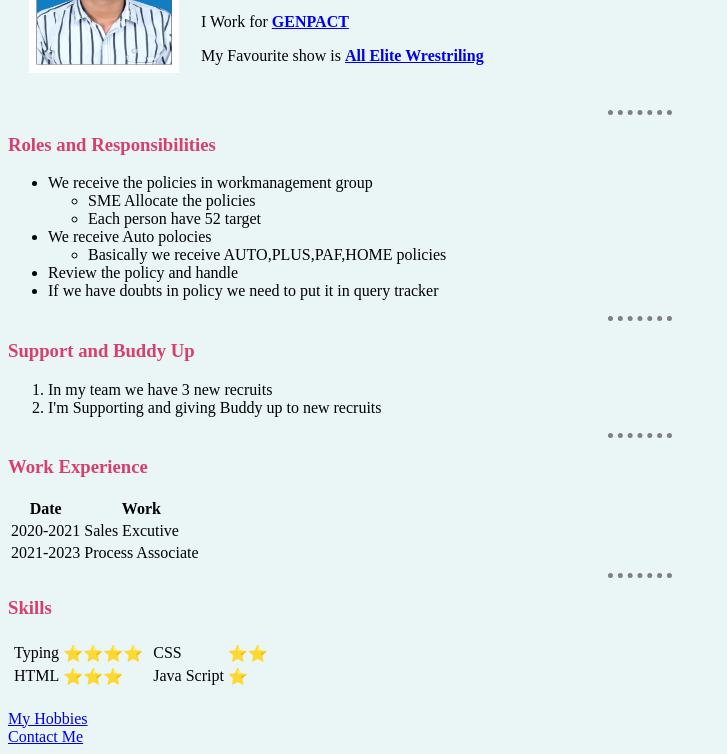
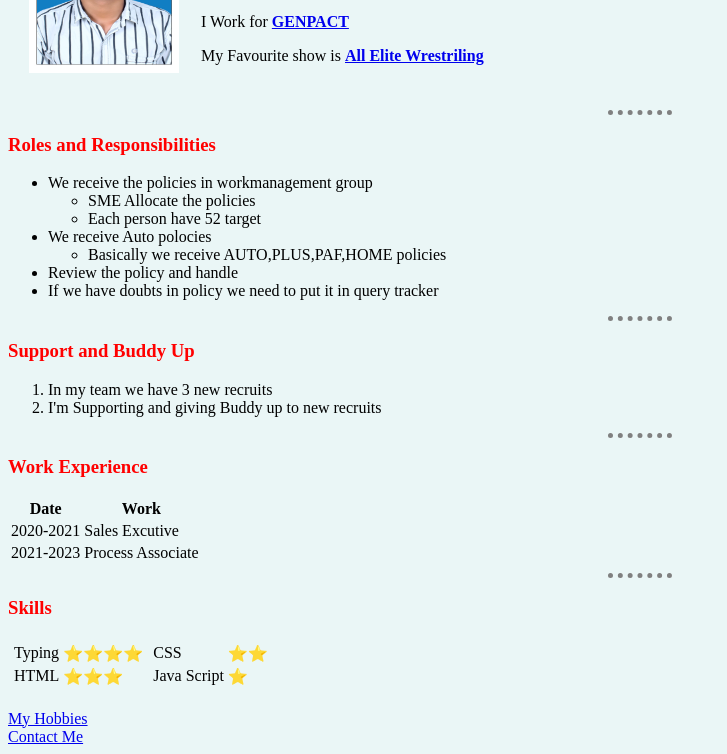
Before and after one commit to Srikanthp0203/CV, a plain HTML site: page index.html in a window 1280 px wide. Shown: the part 130-884 px from the top of the page, without its empty margins (0-727 px from the left). Drawn offline with Linux system fonts and the light colour scheme.

Commit message:
change cheading color again

```diff
--- a/style.css
+++ b/style.css
@@ -12,5 +12,5 @@ h1 {
   color: #940ddc;
 }
 h3 {
-  color: #d73f6c;
+  color: red;
 }
```
